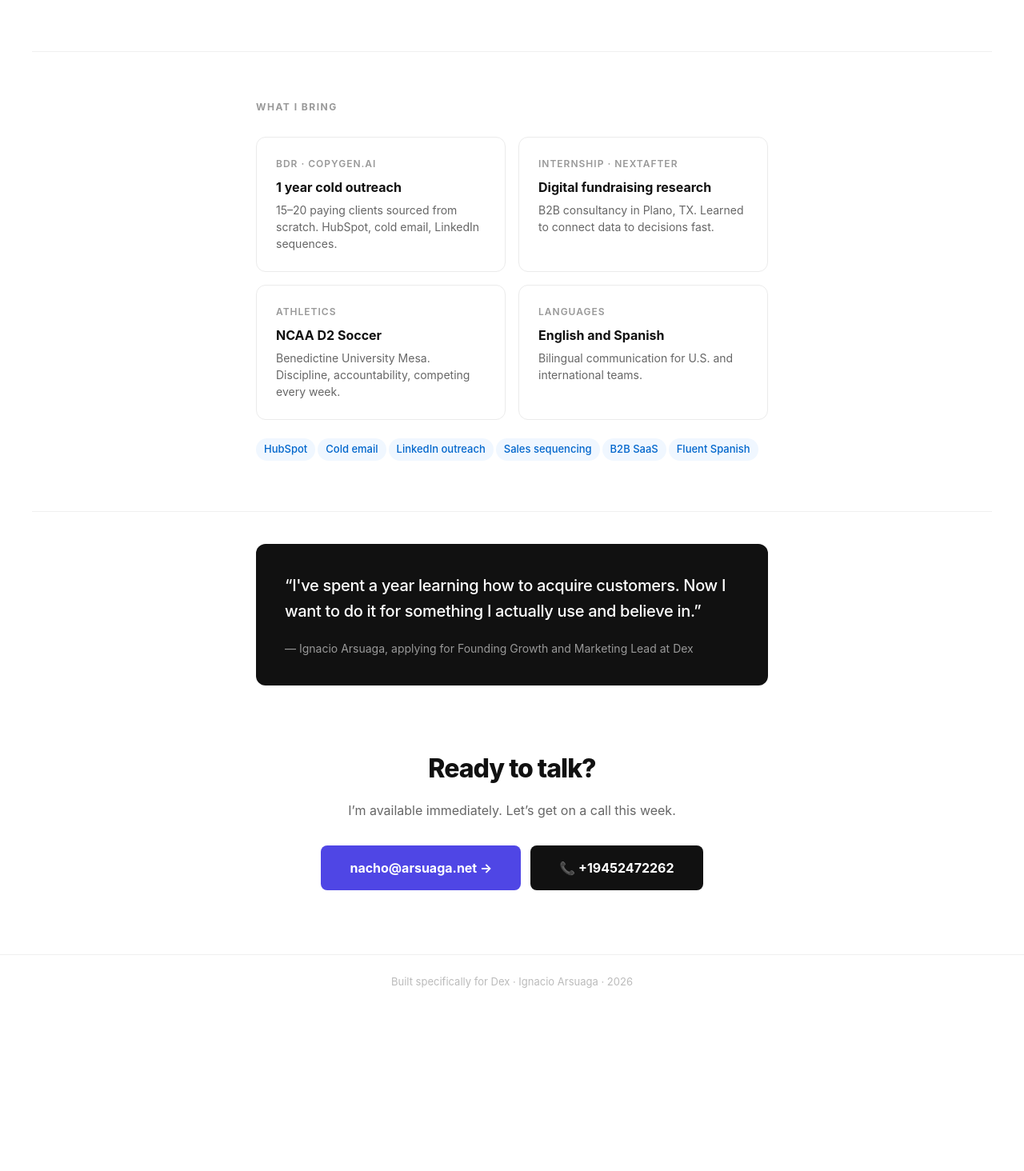
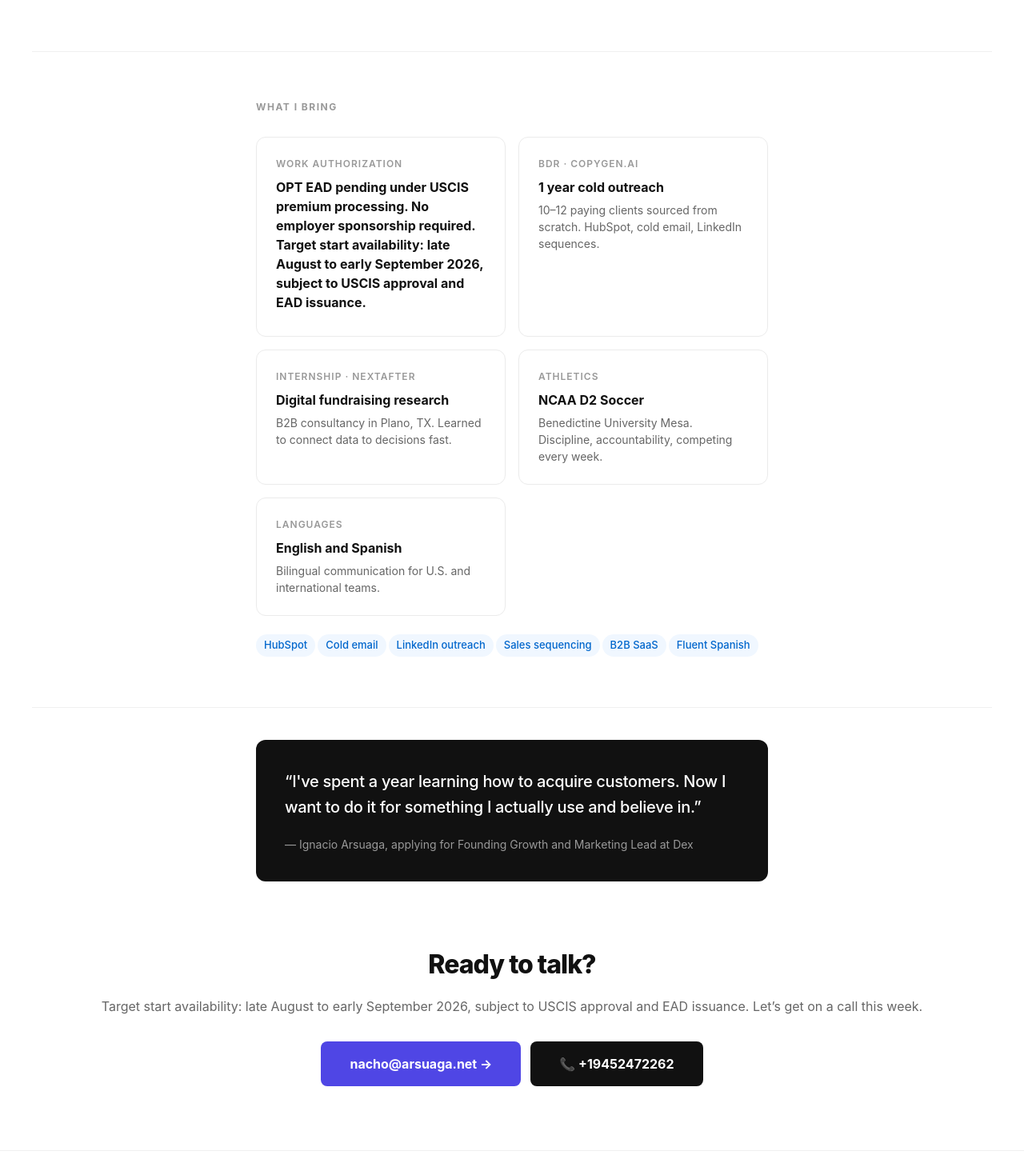
Before and after one commit to copygenai/nacho-for, a Next.js app: page / in a window 1280 px wide. Shown: the part 1454-2918 px from the top of the page at 80% size. Before the commit the page ends 2715 px from the top, so only its background shows below. Built offline with nearby package versions, Linux system fonts and the light colour scheme.

Commit message:
Update public OPT premium-processing status

```diff
--- a/app/page.js
+++ b/app/page.js
@@ -73,7 +73,8 @@ export default function Page() {
         </div>
         <div style={{ display: 'grid', gridTemplateColumns: '1fr 1fr', gap: 16 }}>
           {[
-            { label: 'BDR · Copygen.ai', value: '1 year cold outreach', sub: '15–20 paying clients sourced from scratch. HubSpot, cold email, LinkedIn sequences.' },
+            { label: 'Work authorization', value: 'OPT EAD pending under USCIS premium processing. No employer sponsorship required. Target start availability: late August to early September 2026, subject to USCIS approval and EAD issuance.', sub: '' },
+            { label: 'BDR · Copygen.ai', value: '1 year cold outreach', sub: '10–12 paying clients sourced from scratch. HubSpot, cold email, LinkedIn sequences.' },
             { label: 'Internship · NextAfter', value: 'Digital fundraising research', sub: 'B2B consultancy in Plano, TX. Learned to connect data to decisions fast.' },
             { label: 'Athletics', value: 'NCAA D2 Soccer', sub: 'Benedictine University Mesa. Discipline, accountability, competing every week.' },
             { label: 'Languages', value: 'English and Spanish', sub: 'Bilingual communication for U.S. and international teams.' },
@@ -110,7 +111,7 @@ export default function Page() {
       <div style={{ padding: '80px 40px', textAlign: 'center' }}>
         <h2 style={{ fontSize: 32, fontWeight: 800, letterSpacing: '-1px', marginBottom: 16 }}>Ready to talk?</h2>
         <p style={{ fontSize: 16, color: '#666', marginBottom: 32 }}>
-          I&rsquo;m available immediately. Let&rsquo;s get on a call this week.
+          Target start availability: late August to early September 2026, subject to USCIS approval and EAD issuance. Let&rsquo;s get on a call this week.
         </p>
         <div style={{ display: 'flex', gap: 12, justifyContent: 'center', flexWrap: 'wrap' }}>
           <a href={`mailto:${candidate.email}`}
```
